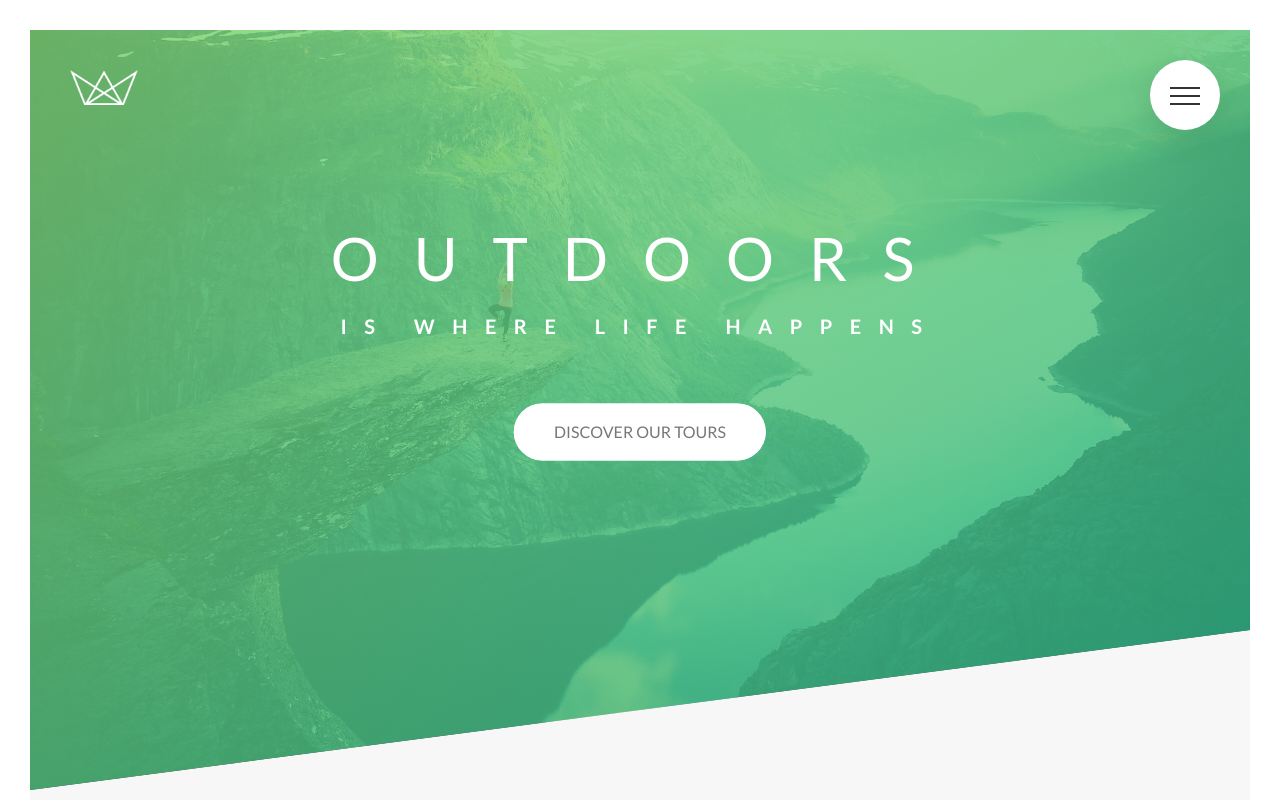
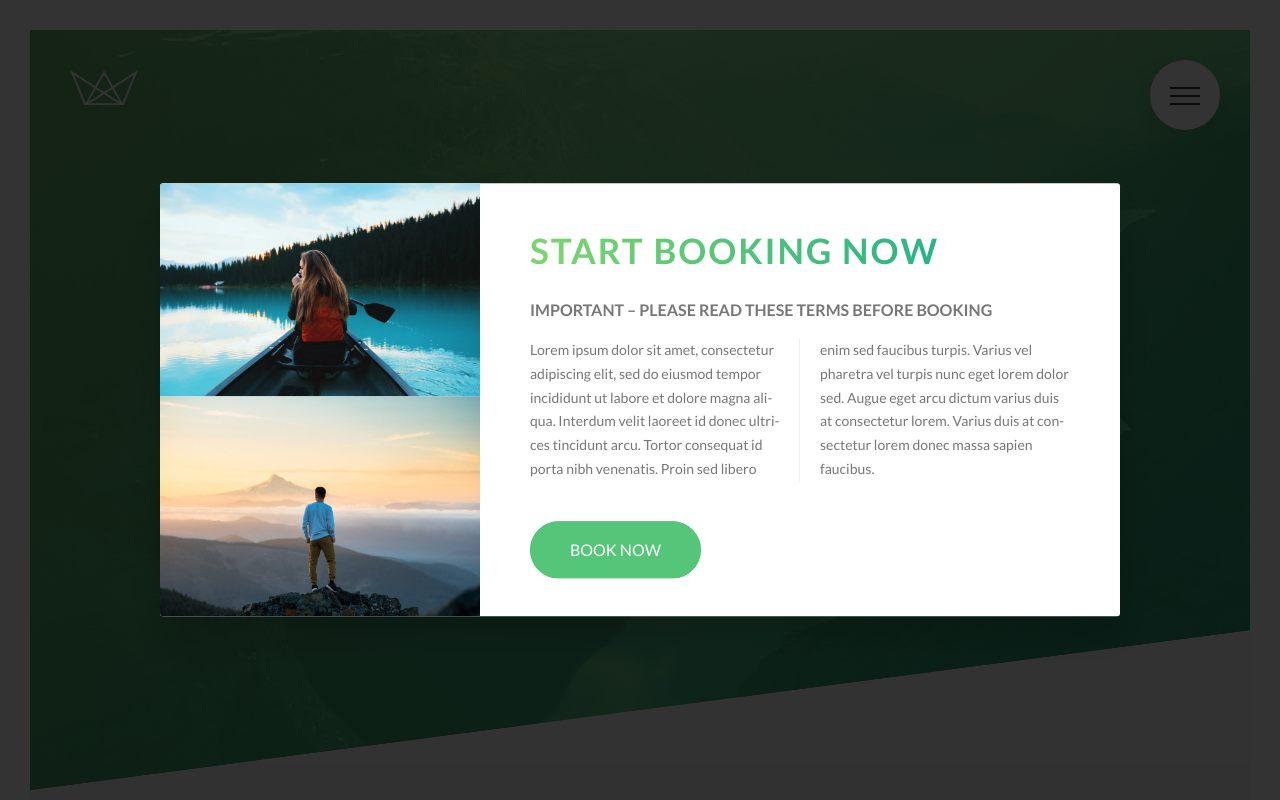
Before and after one commit to Zain541/advance-css-design, a website: page index.html in a window 1280 px wide. Shown: the top 800 px of the page. Drawn offline with Linux system fonts and the light colour scheme.

Commit message:
Section 5: 52. Building a Pure CSS Popup - Part 1

```diff
--- a/index.html
+++ b/index.html
@@ -14,6 +14,7 @@
     <!--http://coverr.co/-->
     <!--https://easings.net/-->
     <!--https://cubic-bezier.com/#.17,.67,.83,.67-->
+    <!--https://loremipsum.io/generator/?n=1&t=p-->
     <link rel="stylesheet" href="css/style.css" />
     <link rel="shortcut icon" href="img/favicon.png" />
     <title>Natours | Exciting tours for adventurous people</title>
@@ -532,5 +533,25 @@
         </div>
       </div>
     </footer>
+
+    <div class="popup">
+      <div class="popup__content">
+        <div class="popup__left">
+          <img src="img/nat-8.jpg" alt="Tour photo" class="popup__img">
+          <img src="img/nat-9.jpg" alt="Tour photo" class="popup__img">
+        </div>
+
+        <div class="popup__right">
+          <h2 class="heading-secondary u-margin-bottom-small">Start booking now</h2>
+          <h3 class="heading-tertiary u-margin-bottom-small">
+            Important &ndash; Please read these terms before booking
+          </h3>
+          <p class="popup__text">
+            Lorem ipsum dolor sit amet, consectetur adipiscing elit, sed do eiusmod tempor incididunt ut labore et dolore magna aliqua. Interdum velit laoreet id donec ultrices tincidunt arcu. Tortor consequat id porta nibh venenatis. Proin sed libero enim sed faucibus turpis. Varius vel pharetra vel turpis nunc eget lorem dolor sed. Augue eget arcu dictum varius duis at consectetur lorem. Varius duis at consectetur lorem donec massa sapien faucibus.
+          </p>
+          <a href="#" class="btn btn--green">Book now</a>
+        </div>
+      </div>
+    </div>
   </body>
 </html>
--- a/sass/abstracts/_mixins.scss
+++ b/sass/abstracts/_mixins.scss
@@ -5,3 +5,11 @@
         clear: both;
     }
 }
+
+@mixin absCenter{
+    position: absolute;
+    top:50%;
+    left:50%;
+    transform: translate(-50%, -50%);
+    border-radius: 3px;
+}
--- /dev/null
+++ b/sass/components/_popup.scss
@@ -0,0 +1,58 @@
+.popup{
+
+    height: 100vh;
+    width: 100%;
+    position: fixed;
+    top: 0;
+    left: 0;
+    z-index: 9999;
+    background-color: rgba($color-black, .8);
+    &__content{
+        @include absCenter;
+        width: 75%;
+        background-color: $color-white;
+        box-shadow: 0 2rem 4rem rgba($color-black, .2);
+        border-radius: 3px;
+        display: table;
+        overflow: hidden;
+    }
+
+    &__left
+    {
+        width: 33.333333%;
+        display: table-cell;
+    }
+
+    &__right
+    {
+        width: 66.6666667%;
+        display: table-cell;
+        vertical-align: middle;
+        padding: 3rem 5rem;
+    }
+
+    &__img
+    {
+        display: block;
+        width: 100%;
+    }
+
+    &__text
+    {
+        font-size: 1.4rem;
+        margin-bottom: 4rem;
+
+        -moz-column-count: 2;
+        -moz-column-gap: 4rem;
+        -moz-column-rule: 1px solid $color-grey-light-2;
+
+        column-count: 2;
+        column-gap: 4rem;
+        column-rule: 1px solid $color-grey-light-2;
+
+        -moz-hyphens: auto;
+        -ms-hyphens: auto;
+        -webkit-hyphens: auto;
+        hyphens: auto;
+    }
+}
--- a/sass/main.scss
+++ b/sass/main.scss
@@ -13,6 +13,7 @@
 @import "components/composition";
 @import "components/feature-box";
 @import "components/form";
+@import "components/popup";
 @import "components/story";
 
 @import "layout/footer";
```
Also changed, not shown: css/style.css.
